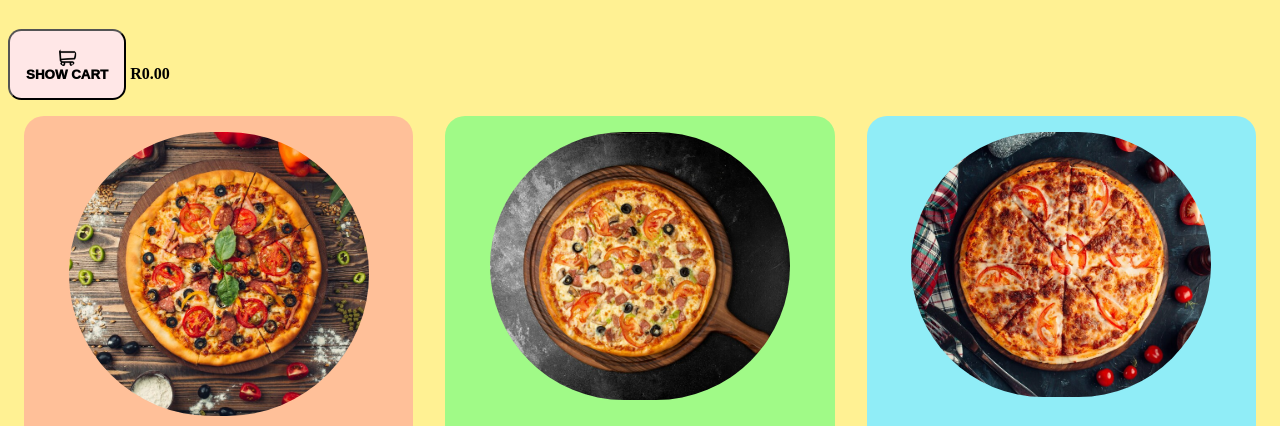
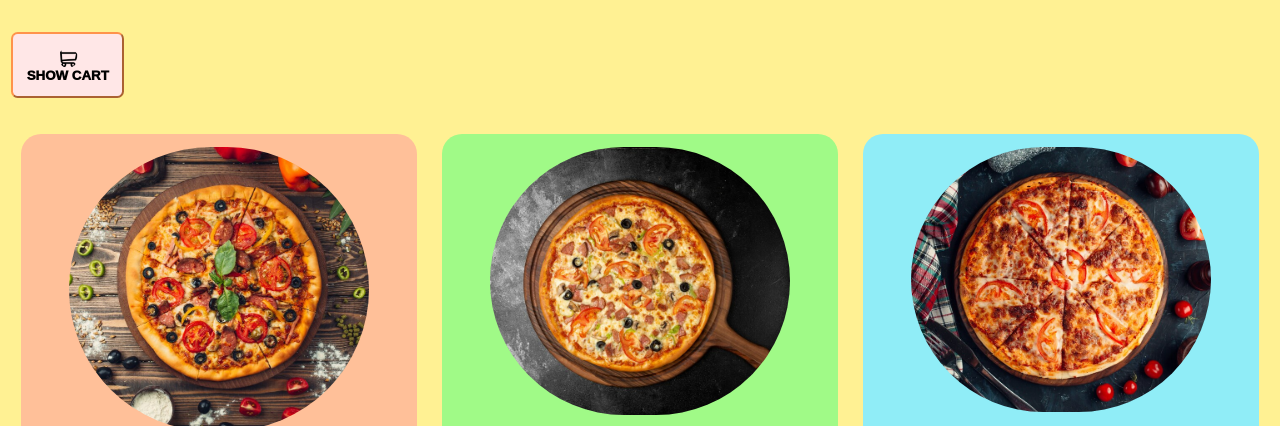
Before and after one commit to TPSimelane/pizza-cart, a plain HTML site: page index.html in a window 1280 px wide. Shown: the part 136-562 px from the top of the page. Drawn offline with nearby package versions, Linux system fonts and the light colour scheme.

Commit message:
Pizza cart final

```diff
--- a/Style.css
+++ b/Style.css
@@ -36,20 +36,23 @@ p{
 }
 
 button{
+margin: 0.25em;
 background-color: rgb(255, 231, 231);
-padding: 1.2em;
+padding: 1em;
 font-style: bold;
 font-weight: 1000;
-border-radius: 1em;
+border-radius: 0.5em;
+border-color: rgb(255, 147, 75);
 }
 
 button:hover{
 background-color: rgb(255, 179, 65);
-padding: 1.2em;
+padding: 1em;
 font-style: italic;
 font-weight: 1000;
 transition: 0.001s;
-border-color: rgb(255, 147, 75);
+border-radius: 0.5em;
+border-color: rgb(255, 255, 255);
 }
 
 table, th, td{
@@ -112,24 +115,24 @@ img:hover{
 .small_pizza{
 flex: 1;
  border: 2px;
- padding: 1em;
- margin: 1em;
+ padding: 0.8em;
+ margin: 0.8em;
  border-radius: 1.25em;
  background-color: rgb(255, 192, 153);
 }
 .medium_pizza{
  flex: 1;
  border: 2px;
- padding: 1em;
- margin: 1em;
+ padding: 0.8em;
+ margin: 0.8em;
  border-radius: 1.25em;
  background-color: rgb(160, 250, 135);
 }
 .large_pizza{
  flex: 1;
  border: 2px;
- padding: 1em;
- margin: 1em;
+ padding: 0.8em;
+ margin: 0.8em;
  border-radius: 1.25em;
  background-color: rgb(144, 237, 247);
 }
@@ -144,4 +147,8 @@ flex: 1;
  .pizzas{
  display: flex;
 }
+.table{
+  display: flex;
 }
+
+}
--- a/index.html
+++ b/index.html
@@ -75,7 +75,62 @@
         mPizzaQty: 0,
         lPizzaTotal: 0.00,
         lPizzaQty: 0,
-        cartTotal: 0.00
+        payNow: false,
+        paymentAmount: 0.00,
+        paymentMessage:'',
+        buySPizza(){
+              this.sPizzaTotal += 58.99;
+                this.sPizzaQty += 1
+        },
+        clearSPizza(){
+            this.sPizzaTotal -= 58.99;
+            this.sPizzaQty -= 1
+        },
+        buyMPizza(){
+            this.mPizzaTotal += 68.99;
+            this.mPizzaQty += 1
+        },
+        clearMPizza(){
+            this.mPizzaTotal -= 68.99;
+            this.mPizzaQty -= 1
+        },
+        buyLPizza(){
+            this.lPizzaTotal += 78.99;
+            this.lPizzaQty += 1
+        },
+        clearLPizza(){
+            this.lPizzaTotal -= 78.99;
+            this.lPizzaQty -= 1
+        },
+        cartTotal(){
+            return this.sPizzaTotal+ this.mPizzaTotal+ this.lPizzaTotal
+        },
+        cartQty(){
+            return this.sPizzaQty+ this.mPizzaQty+ this.lPizzaQty
+        },
+        makePayment(){
+            if(!this.paymentAmount){
+                this.paymentMessage='Please enter amount!'
+            }
+            if(this.paymentAmount >= this.cartTotal() ){
+                this.paymentMessage='Payment successfull!'
+                this.payNow=false;
+                setTimeout(() => {
+                   this.clearCart()
+                }, 2000)
+
+            }else{
+                this.paymentMessage='Payment failed!'
+            }
+        },
+        clearCart(){
+            this.sPizzaTotal= 0.00;
+            this.sPizzaQty= 0;
+            this.mPizzaTotal= 0.00;
+            this.mPizzaQty= 0;
+            this.lPizzaTotal= 0.00;
+            this.lPizzaQty= 0;
+        }
 
         }">
 
@@ -84,18 +139,13 @@
 				<h1>PERFECT PIZZA BAR</h1>
 			</div>
 			<div class="f1">
-				<!--<a href="" class="cart-link" x-on:click="showCart=true"> -->
-
-					<button x-on:click="showCart=true" x-transition>
+				<!--<a href="" class="cart-link" x-on:click="showCart=true"> </a>-->
+					<button x-show="!showCart" x-on:click="showCart=true" x-transition>
                         <img src="shopping-cart.png" alt="shopping cart" width="20px" height="20px">
                         SHOW CART</button>
-                    <strong>R0.00</strong>
-				</a>
+                        <span><h2><strong x-show='cartQty()>0'><span x-text="cartQty()"></span> PIZZAS IN THE CART.</strong></h2></span>
 				<!-- <span>0.00</span> -->
-			</div>
-		</div>
-
-		<div class="cart-box">
+        <div class="cart-box">
 			<div class="cart" x-show="showCart" x-transition>
 				<div>
                     <button x-on:click="showCart=false">
@@ -109,64 +159,71 @@
 				</div>
 
 				<table>
-					<tbody><tr>
+					<tbody>
+                    <tr x-show="sPizzaQty>0">
 						<td>Small Pizza</td>
 						<td>
-							<button x-on:click="BuySPizza" x-show="sPizzaQty>0">+</button>
-							<button x-on:click="ClearSPizza" x-show="sPizzaQty>0">-</button>
+							<button x-on:click="buySPizza" x-show='sPizzaQty>0'>+</button>
+							<button x-on:click="clearSPizza" x-show="sPizzaQty>0">-</button>
                             <span x-text="sPizzaQty"></span>
 						</td>
 						<td>
                             R <span x-text="sPizzaTotal.toFixed(2)"></span>
                         </td>
 					</tr>
-					<tr>
+					<tr x-show="mPizzaQty>0">
 						<td>Medium Pizza</td>
 						<td>
-							<button x-on:click="BuyMPizza" x-show="mPizzaQty>0">+</button>
-							<button x-on:click="ClearMPizza" x-show="mPizzaQty>0">-</button>
+							<button x-on:click="buyMPizza" x-show="mPizzaQty>0">+</button>
+							<button x-on:click="clearMPizza" x-show="mPizzaQty>0">-</button>
                             <span x-text="mPizzaQty"></span>
 						</td>
 						<td>
                             R <span x-text="mPizzaTotal.toFixed(2)"></span>
                         </td>
 					</tr>
-					<tr>
+					<tr x-show="lPizzaQty>0">
 						<td>Large Pizza</td>
 						<td>
-							<button x-on:click="BuyLPizza" x-show="lPizzaQty>0">+</button>
-							<button x-on:click="ClearLPizza" x-show="lPizzaQty>0">-</button>
+							<button x-on:click="buyLPizza" x-show="lPizzaQty>0">+</button>
+							<button x-on:click="clearLPizza" x-show="lPizzaQty>0">-</button>
                             <span x-text="lPizzaQty"></span>
 						</td>
 						<td >
                             R <span x-text="lPizzaTotal.toFixed(2)"></span>
                         </td>
 					</tr>
-					<tr>
+					<tr x-show="cartTotal()>0">
 						<td colspan="2">Total</td>
 						<td >
-                            R <span x-text="cartTotal.toFixed(2)"></span>
+                            R <span x-text="cartTotal().toFixed(2)"></span>
                         </td>
 					</tr>
 					<tr>
 						<td colspan="2">
+                            <div x-show="payNow">
+                                <div class="message" x-text="paymentMessage"></div>
+							    <div>
+								    <label for="">Payment Amount = R <span x-text="paymentAmount"></span> </label>
+								    <input class="input" type="number" placeholder="Payment Amount" x-model="paymentAmount">
+                                    <button x-on:click="makePayment" class="btn"><img src="shopping-cart.png" alt="Shopping cart" width="20px" height="20px">PAY NOW</button>
 
-							<div class="message">Message...</div>
-							<div>
-								<label for="">Payment Amount</label>
-								<input class="input" type="number" placeholder="Payment Amount">
-							</div>
+                                </div>
+                            </div>
 
 						</td>
 						<td>
-							<button class="btn">
-								<img src="shopping-cart.png" alt="Shopping cart" width="20px" height="20px">
-								PAY</button>
+							<button x-show="!payNow" x-on:click="payNow=true" class= "btn"><img src="shopping-cart.png" alt="Shopping cart" width="20px" height="20px">PAY</button>
 						</td>
 					</tr>
 				</tbody></table>
 			</div>
 		</div>
+
+			</div>
+		</div>
+
+
 
     <div class="container">
         <div class="pizzas">
```
